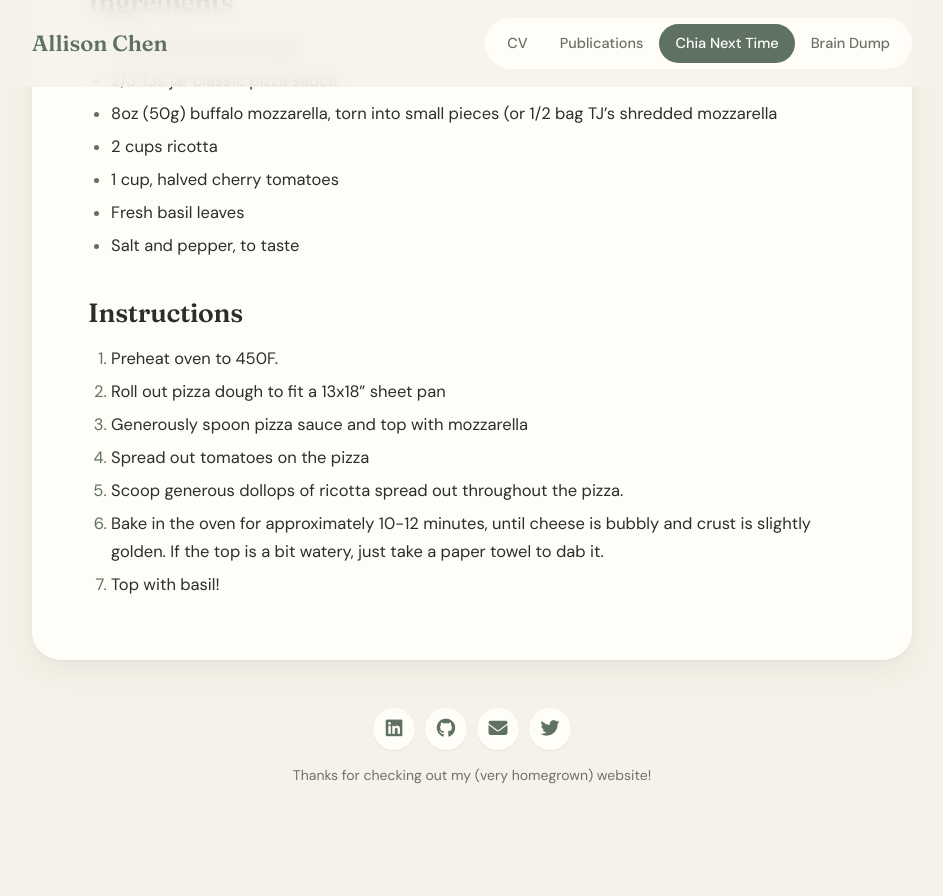
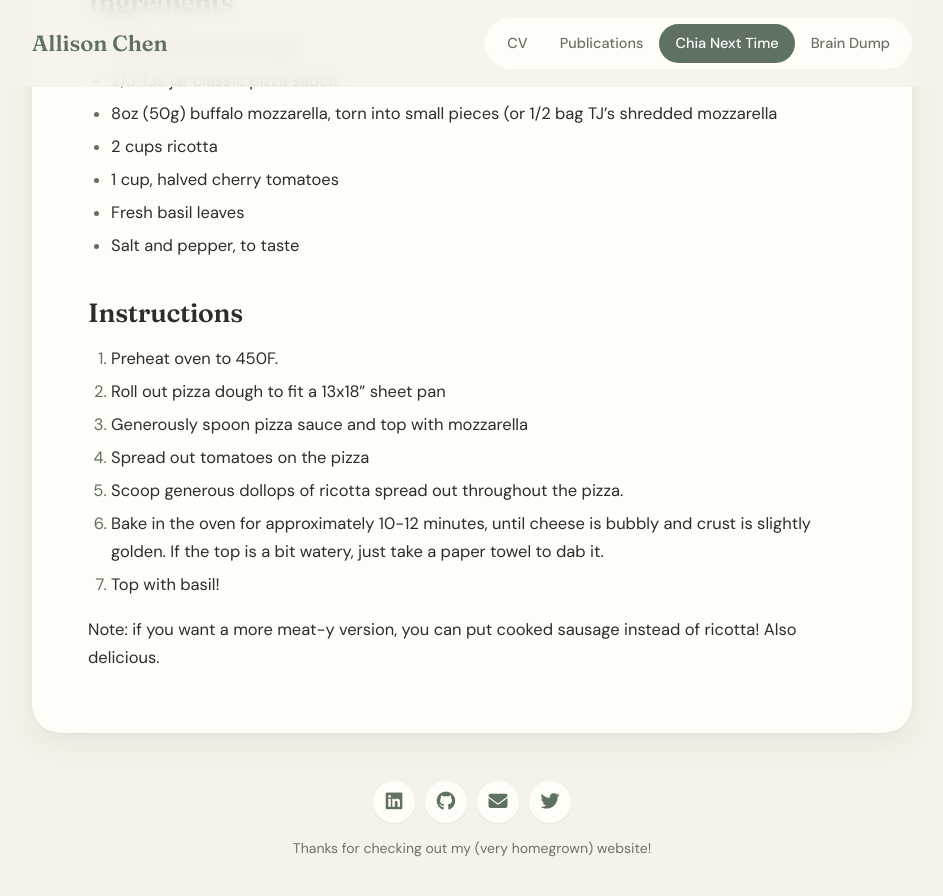
Before and after one commit to allisonchen23/allisonchen23.github.io, a Jekyll site: the page built from chia_next_time/_posts/2026-11-12-tomato-ricotta-pizza.md, in a window 1280 px wide and 900 px high, scrolled down 554 px. Shown: the top 896 px of the window, without its empty margins (168-1111 px from the left). Built offline with Jekyll 4.4.1, drawn with Linux system fonts in a browser that asks for light colours; nearby versions of some CDN libraries; before the commit the page ends 1382 px from its top, so only the background shows below that.

Commit message:
updated ricotta pizza recipe with a note

```diff
--- a/chia_next_time/_posts/2026-11-12-tomato-ricotta-pizza.md
+++ b/chia_next_time/_posts/2026-11-12-tomato-ricotta-pizza.md
@@ -36,3 +36,5 @@ Serves: 4
 5. Scoop generous dollops of ricotta spread out throughout the pizza.
 6. Bake in the oven for approximately 10-12 minutes, until cheese is bubbly and crust is slightly golden. If the top is a bit watery, just take a paper towel to dab it.
 7. Top with basil!
+
+Note: if you want a more meat-y version, you can put cooked sausage instead of ricotta! Also delicious.
```
